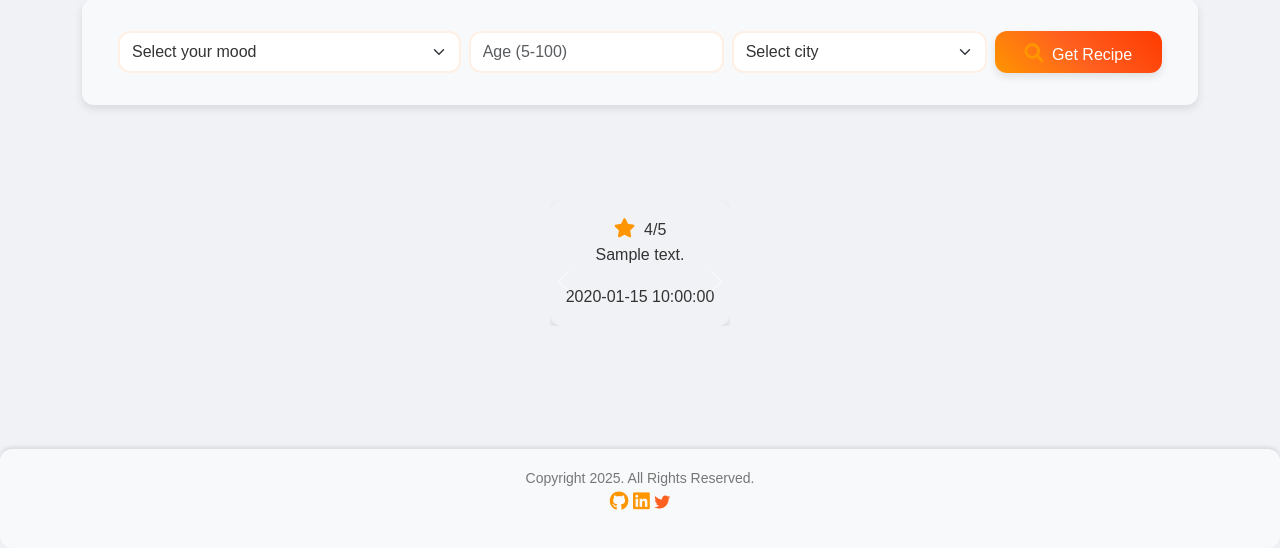
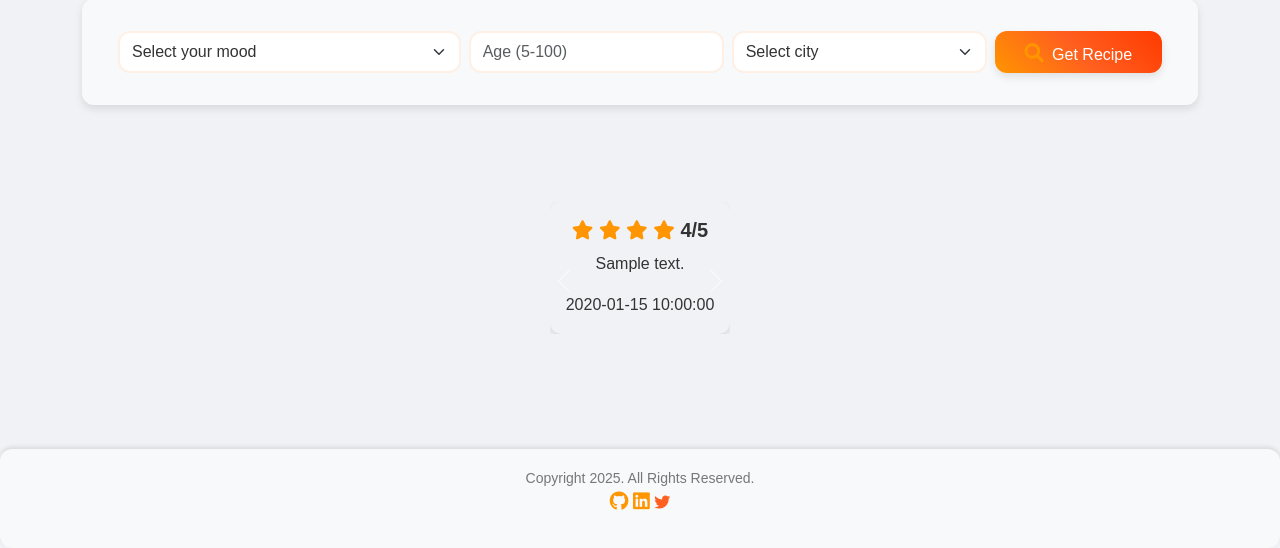
Before and after one commit to avinashkr-ai/moody, a Flask app: template templates/index.html in a window 1280 px wide. Shown: the part 252-800 px from the top of the page. Run offline with Flask 3, Linux system fonts and the light colour scheme; the template is opened without the code that fills it: most values are stand-ins (such as "Sample title", 1, 10 or a date in 2020); data that the repository does not hold is empty.

Commit message:
update code

```diff
--- a/app.py
+++ b/app.py
@@ -178,15 +178,25 @@ def index():
 
     # Convert feedback data to a list and ensure rating is an integer
     feedback_list = []
+    total_rating = 0
+    num_ratings = 0
+
     if feedback_data:
         for key, value in feedback_data.items():
             try:
-                value['rating'] = int(value.get('rating', 0))  # Convert rating to int, default to 0 if missing
+                rating = int(value.get('rating', 0))  # Convert rating to int, default to 0 if missing
             except ValueError:
-                value['rating'] = 0  # If conversion fails, set to 0
+                rating = 0  # If conversion fails, set to 0
+
+            value['rating'] = rating
             feedback_list.append(value)
+            total_rating += rating
+            num_ratings += 1
 
-    return render_template('index.html', ipinfo_token=ipinfo_token, feedback_list=feedback_list, **get_firebase_config())
+    # Calculate average rating
+    average_rating = total_rating / num_ratings if num_ratings > 0 else 0
+
+    return render_template('index.html', ipinfo_token=ipinfo_token, feedback_list=feedback_list, average_rating=average_rating, **get_firebase_config())
 
 @app.route('/my-recipes')
 def my_recipes():
--- a/templates/index.html
+++ b/templates/index.html
@@ -188,9 +188,15 @@
         <div class="carousel-item">
             <div class="card text-center">
                 <div class="card-body">
-                        <div class="star-rating">
-                            <i class="fas fa-star"></i> &nbsp;{{ feedback.rating }}/5
-                        </div>
+                    <h5 class="card-title">
+                        <!-- Ratting -->
+                        <span class="star-rating">
+                            {% for i in range(feedback.rating) %}
+                            <i class="fas fa-star"></i>
+                            {% endfor %}
+                        </span>
+                        {{ feedback.rating }}/5
+                    </h5>
                     <p class="card-text">{{ feedback.comment }}</p>
                     <footer>
                         {{ feedback.timestamp }}
@@ -209,7 +215,6 @@
         <span class="visually-hidden">Next</span>
     </button>
 </div>
-
     <footer class="footer-59391 mt-auto py-3 bg-light">
         <div class="container">
             <div class="row">
```
Lines whose indentation alone changed are shown as unchanged.
